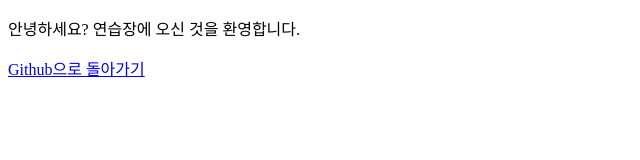
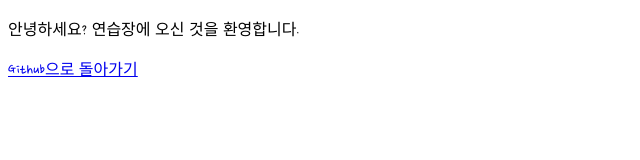
Before and after one commit to joon060707/playground, a plain HTML site: page index.html in a window 1280 px wide. Shown: the full height of the page, 0-640 px from the left. Drawn offline with Linux system fonts and the light colour scheme.

Commit message:
Update index.html

```diff
--- a/index.html
+++ b/index.html
@@ -4,7 +4,7 @@
     <title> 여백의 미 </title>
     <link rel="preconnect" href="https://fonts.gstatic.com">
     <link href="https://fonts.googleapis.com/css2?family=Nanum+Pen+Script&display=swap" rel="stylesheet">
-    <link href="" rel="stylesheet">
+    <link href="css.css" rel="stylesheet">
   </head>
   <body>
     <p>안녕하세요? 연습장에 오신 것을 환영합니다.</p>
```
